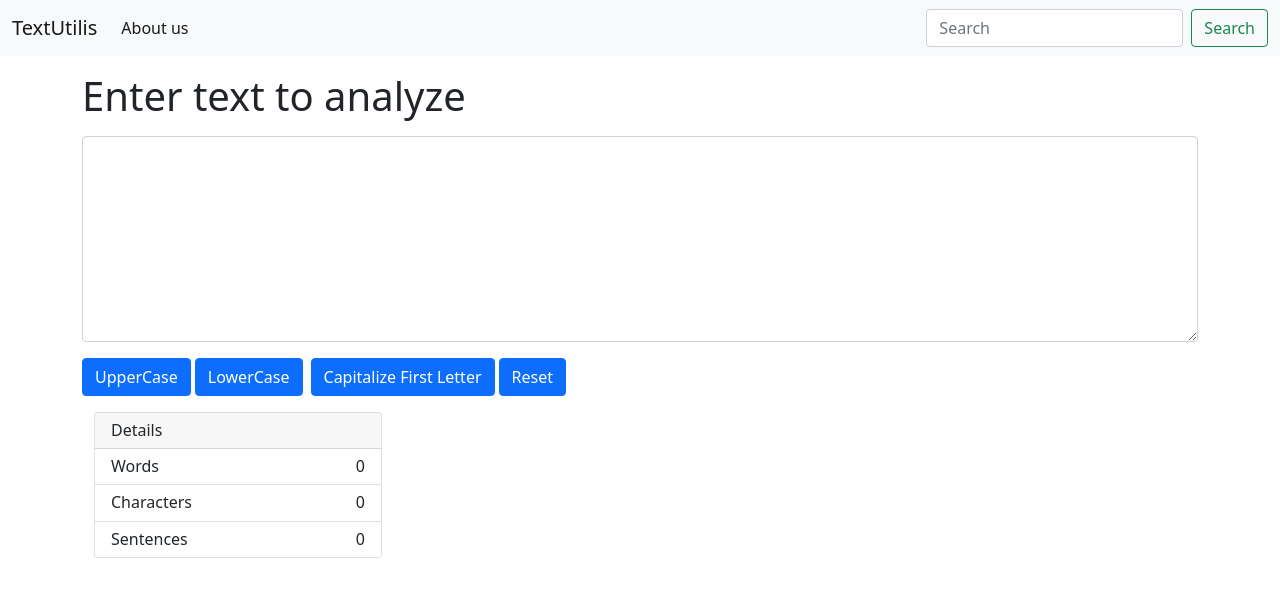
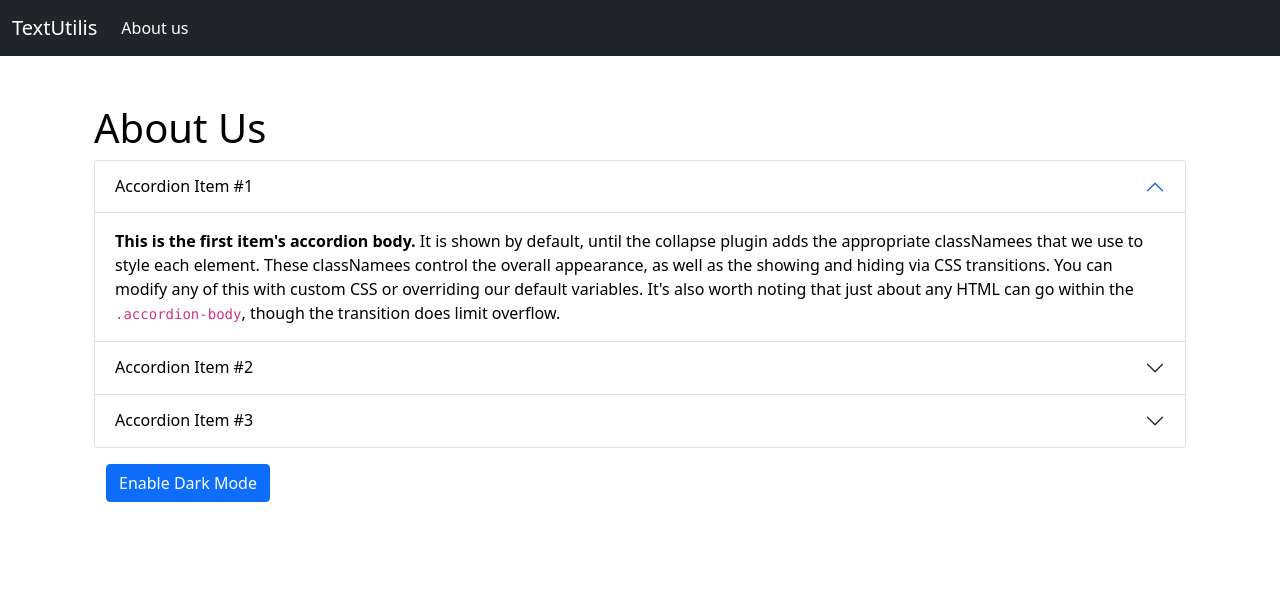
Before and after one commit to waleed677/TextUtilis-React-App, a React (Create React App) app: page / in a window 1280 px wide. Shown: the top 594 px of the page. Built offline with nearby package versions, Linux system fonts and the light colour scheme.

Commit message:
enable dark mode

```diff
--- a/src/App.js
+++ b/src/App.js
@@ -2,13 +2,15 @@
 import "./App.css";
 import Navbar from "./components/Navbar";
 import TextForm from "./components/TextForm";
+import About from "./components/About";
 
 function App() {
   return (
     <>
       <Navbar title="TextUtilis" aboutText="About us" />
-      <div className="container my-3">
-        <TextForm heading="Enter text to analyze" />
+      <div className="container my-5">
+        {/* <TextForm heading="Enter text to analyze" /> */}
+        <About />
       </div>
     </>
   );
--- /dev/null
+++ b/src/components/About.js
@@ -0,0 +1,139 @@
+import React, { useState } from "react";
+
+export default function About() {
+  const [btnText, setBtnText] = useState("Enable Dark Mode");
+  const [myStyle, setmyStyle] = useState({
+    color: "#000",
+    backgroundColor: "#fff",
+  });
+
+  const toggleDark = () => {
+    if (myStyle.color === "#000") {
+      setmyStyle({
+        color: "#fff",
+        backgroundColor: "#000",
+      });
+
+      setBtnText("Enable Light Mode");
+    } else {
+      setmyStyle({
+        color: "#000",
+        backgroundColor: "#fff",
+      });
+      setBtnText("Enable Dark Mode");
+    }
+  };
+  return (
+    <>
+      <div className="container" style={myStyle}>
+        <h1>About Us</h1>
+        <div className="accordion" id="accordionExample" style={myStyle}>
+          <div className="accordion-item">
+            <h2 className="accordion-header" id="headingOne">
+              <button
+                className="accordion-button"
+                type="button"
+                data-bs-toggle="collapse"
+                data-bs-target="#collapseOne"
+                aria-expanded="true"
+                aria-controls="collapseOne"
+                style={myStyle}
+              >
+                Accordion Item #1
+              </button>
+            </h2>
+            <div
+              id="collapseOne"
+              className="accordion-collapse collapse show"
+              aria-labelledby="headingOne"
+              data-bs-parent="#accordionExample"
+            >
+              <div className="accordion-body" style={myStyle}>
+                <strong>This is the first item's accordion body.</strong> It is
+                shown by default, until the collapse plugin adds the appropriate
+                classNamees that we use to style each element. These classNamees
+                control the overall appearance, as well as the showing and
+                hiding via CSS transitions. You can modify any of this with
+                custom CSS or overriding our default variables. It's also worth
+                noting that just about any HTML can go within the{" "}
+                <code>.accordion-body</code>, though the transition does limit
+                overflow.
+              </div>
+            </div>
+          </div>
+          <div className="accordion-item">
+            <h2 className="accordion-header" id="headingTwo">
+              <button
+                className="accordion-button collapsed"
+                type="button"
+                data-bs-toggle="collapse"
+                data-bs-target="#collapseTwo"
+                aria-expanded="false"
+                aria-controls="collapseTwo"
+                style={myStyle}
+              >
+                Accordion Item #2
+              </button>
+            </h2>
+            <div
+              id="collapseTwo"
+              className="accordion-collapse collapse"
+              aria-labelledby="headingTwo"
+              data-bs-parent="#accordionExample"
+            >
+              <div className="accordion-body" style={myStyle}>
+                <strong>This is the second item's accordion body.</strong> It is
+                hidden by default, until the collapse plugin adds the
+                appropriate classNamees that we use to style each element. These
+                classNamees control the overall appearance, as well as the
+                showing and hiding via CSS transitions. You can modify any of
+                this with custom CSS or overriding our default variables. It's
+                also worth noting that just about any HTML can go within the{" "}
+                <code>.accordion-body</code>, though the transition does limit
+                overflow.
+              </div>
+            </div>
+          </div>
+          <div className="accordion-item">
+            <h2 className="accordion-header" id="headingThree">
+              <button
+                className="accordion-button collapsed"
+                type="button"
+                data-bs-toggle="collapse"
+                data-bs-target="#collapseThree"
+                aria-expanded="false"
+                aria-controls="collapseThree"
+                style={myStyle}
+              >
+                Accordion Item #3
+              </button>
+            </h2>
+            <div
+              id="collapseThree"
+              className="accordion-collapse collapse"
+              aria-labelledby="headingThree"
+              data-bs-parent="#accordionExample"
+            >
+              <div className="accordion-body" style={myStyle}>
+                <strong>This is the third item's accordion body.</strong> It is
+                hidden by default, until the collapse plugin adds the
+                appropriate classNamees that we use to style each element. These
+                classNamees control the overall appearance, as well as the
+                showing and hiding via CSS transitions. You can modify any of
+                this with custom CSS or overriding our default variables. It's
+                also worth noting that just about any HTML can go within the{" "}
+                <code>.accordion-body</code>, though the transition does limit
+                overflow.
+              </div>
+            </div>
+          </div>
+        </div>
+        <div className="container">
+          <button onClick={toggleDark} className="btn btn-primary my-3">
+            {btnText}
+          </button>
+        </div>
+      </div>
+    </>
+  );
+}
--- a/src/components/Navbar.js
+++ b/src/components/Navbar.js
@@ -4,7 +4,7 @@
 export default function Navbar(props) {
   return (
     <>
-      <nav className="navbar navbar-expand-lg navbar-light bg-light">
+      <nav className="navbar navbar-expand-lg navbar-dark bg-dark">
         <div className="container-fluid">
           <a className="navbar-brand" href="/">
             {props.title}
@@ -28,17 +28,6 @@
                 </a>
               </li>
             </ul>
-            <form className="d-flex">
-              <input
-                className="form-control me-2"
-                type="search"
-                placeholder="Search"
-                aria-label="Search"
-              />
-              <button className="btn btn-outline-success" type="submit">
-                Search
-              </button>
-            </form>
           </div>
         </div>
       </nav>
```
